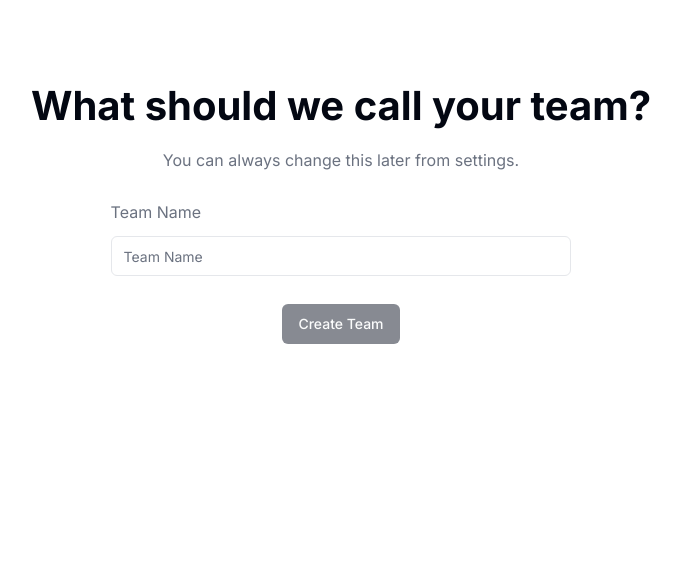
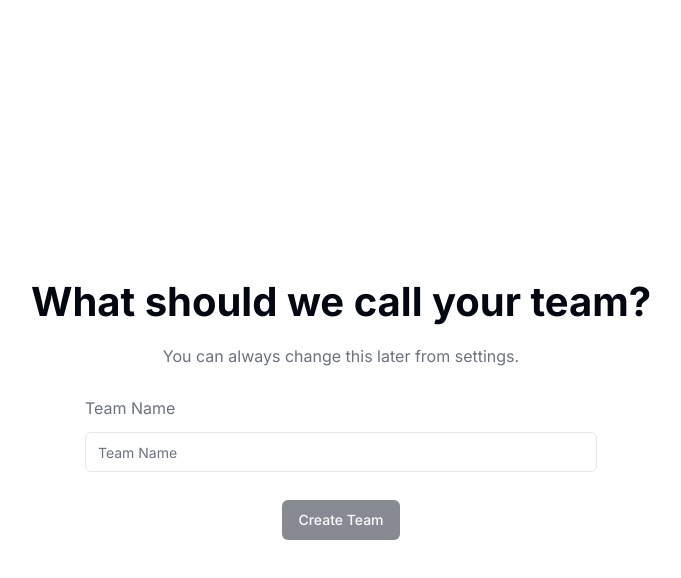
Before and after one commit to mohitarora249/draw-dash, a Next.js app: page /teams/create in a window 1280 px wide. Shown: the top 578 px of the page, without its empty margins (299-980 px from the left). Built offline with nearby package versions, Linux system fonts and the light colour scheme; no server answers.

Commit message:
CreateTeam page layout changes

```diff
--- a/app/(root)/teams/create/page.tsx
+++ b/app/(root)/teams/create/page.tsx
@@ -4,10 +4,9 @@ import { Button } from "@/components/ui/button";
 import { Input } from "@/components/ui/input";
 
 const CreateTeam = () => {
-  const { teamName, createNewTeam, setTeamName } = useCreateTeam();
+  const { teamName, createNewTeam, onChangeHandler } = useCreateTeam();
   return (
-    <div className=" px-6 md:px-16 my-16">
-      <div className="flex flex-col items-center mt-8">
+    <div className="h-screen flex flex-col items-center justify-center">
       <h2 className="font-bold text-[40px] py-3">
         What should we call your team?
       </h2>
@@ -19,7 +18,7 @@ const CreateTeam = () => {
         <Input
           placeholder="Team Name"
           className="mt-3"
-            onChange={(e) => setTeamName(e.target.value)}
+          onChange={onChangeHandler}
         />
       </div>
       <Button
@@ -29,7 +28,6 @@ const CreateTeam = () => {
         Create Team
       </Button>
     </div>
-    </div>
   );
 };
 
--- a/app/_hooks/use-create-team.tsx
+++ b/app/_hooks/use-create-team.tsx
@@ -4,7 +4,7 @@ import { api } from "@/convex/_generated/api";
 import { useKindeBrowserClient } from "@kinde-oss/kinde-auth-nextjs";
 import { useMutation } from "convex/react";
 import { useRouter } from "next/navigation";
-import { useState } from "react";
+import React, { useState } from "react";
 import { toast } from "sonner";
 
 const useCreateTeam = () => {
@@ -30,7 +30,11 @@ const useCreateTeam = () => {
       .catch(() => toast.error("Error occured while creating team"));
   };
 
-  return { teamName, setTeamName, createNewTeam };
+  const onChangeHandler = (e: React.ChangeEvent<HTMLInputElement>) => {
+    setTeamName(e.target.value);
+  };
+
+  return { teamName, onChangeHandler, createNewTeam };
 };
 
 export default useCreateTeam;
```
Lines whose indentation alone changed are shown as unchanged.
